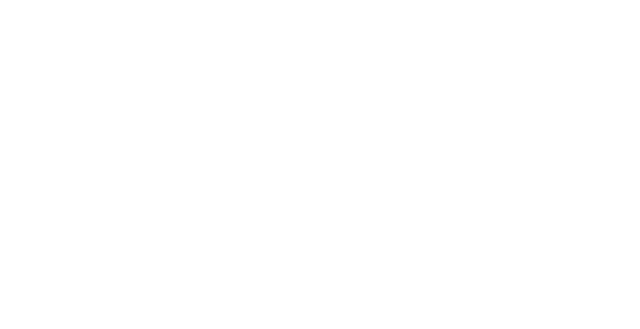
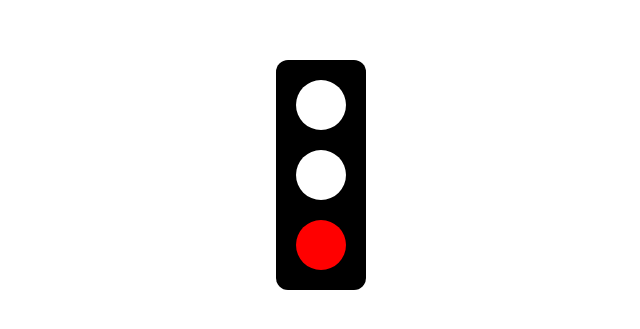
Before and after one commit to Mayankraj44/react-interview-apps, a React (Vite) app: page / in a window 1280 px wide. Shown: the part 225-554 px from the top of the page, without its empty margins (319-959 px from the left). Built offline with nearby package versions, Linux system fonts and the light colour scheme.

Commit message:
traffic lights added

```diff
--- a/src/App.jsx
+++ b/src/App.jsx
@@ -1,9 +1,14 @@
 import "./App.css";
 import GridSequence from "./grid-sequence/GridSequence";
 import DigitalClock from "./digital-clock/DigitalClock";
+import TrafficLights from "./traffic-lights/TrafficLights";
 
 function App() {
-  return <> <DigitalClock /></>;
+  return (
+    <>
+      <TrafficLights />
+    </>
+  );
 }
 
 export default App;
--- /dev/null
+++ b/src/traffic-lights/TrafficLights.jsx
@@ -0,0 +1,37 @@
+import React from "react";
+import TrafficLightContainer from "./components/TrafficLightContainer";
+import "./index.css";
+
+const COLORS = {
+  GREEN: "GREEN",
+  RED: "RED",
+  YELLOW: "YELLOW",
+};
+
+const config = {
+  [COLORS.GREEN]: {
+    backgroundColor: COLORS.GREEN,
+    duration: 4000,
+    next: COLORS.YELLOW,
+  },
+  [COLORS.YELLOW]: {
+    backgroundColor: COLORS.YELLOW,
+    duration: 1000,
+    next: COLORS.RED,
+  },
+  [COLORS.RED]: {
+    backgroundColor: COLORS.RED,
+    duration: 4000,
+    next: COLORS.GREEN,
+  },
+};
+
+const TrafficLights = () => {
+  return (
+    <div className="pole">
+      <TrafficLightContainer config={config} initialColor={COLORS.GREEN} />
+    </div>
+  );
+};
+
+export default TrafficLights;
--- /dev/null
+++ b/src/traffic-lights/components/Lights.jsx
@@ -0,0 +1,7 @@
+import React from "react";
+
+const Lights = ({ color }) => {
+  return <div className="lights" style={{ backgroundColor: color }}></div>;
+};
+
+export default Lights;
--- /dev/null
+++ b/src/traffic-lights/components/TrafficLightContainer.jsx
@@ -0,0 +1,25 @@
+import React, { useEffect, useState } from "react";
+import Lights from "./Lights";
+
+const TrafficLightContainer = ({ config, initialColor }) => {
+  const [activeColor, setActiveColor] = useState(initialColor);
+
+  useEffect(() => {
+    const { next, duration } = config[activeColor];
+    const timer = setTimeout(() => {
+      setActiveColor(next);
+    }, duration);
+
+    return () => clearTimeout(timer);
+  }, [activeColor]);
+
+  return (
+    <div className="traffic-light-container">
+      {Object.keys(config).map((color, ind) => (
+        <Lights key={ind} color={color === activeColor && color} />
+      ))}
+    </div>
+  );
+};
+
+export default TrafficLightContainer;
--- /dev/null
+++ b/src/traffic-lights/index.css
@@ -0,0 +1,17 @@
+.pole {
+}
+.traffic-light-container {
+  display: flex;
+  flex-direction: column;
+  gap: 20px;
+  background-color: black;
+  padding: 20px;
+  border-radius: 12px;
+}
+
+.lights {
+  width: 50px;
+  height: 50px;
+  border-radius: 50%;
+  background-color: white;
+}
```
